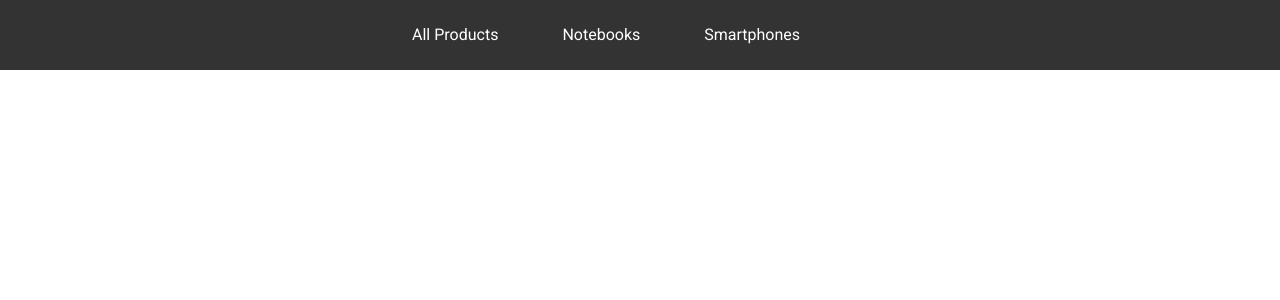
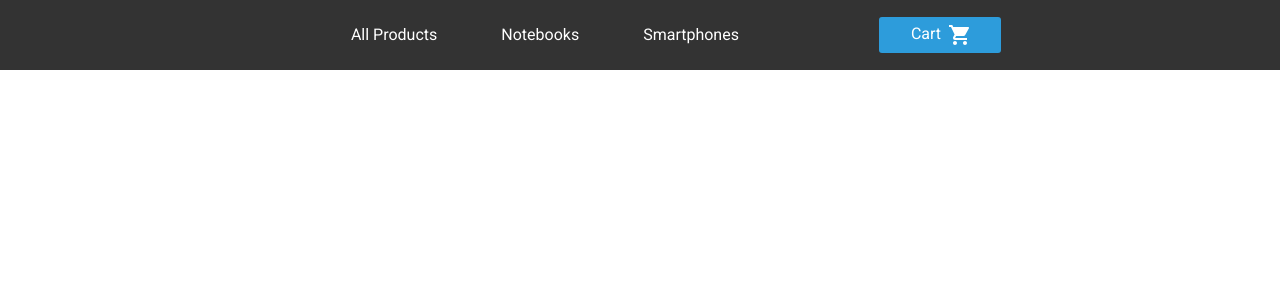
Before and after one commit to crisgon/vue-cart, a Vue app: page / in a window 1280 px wide. Shown: the top 300 px of the page. Built offline with nearby package versions, Linux system fonts and the light colour scheme.

Commit message:
Create component: Btn

```diff
--- a/src/App.vue
+++ b/src/App.vue
@@ -1,12 +1,19 @@
 <template>
-  <mainMenu></mainMenu>
+  <mainMenu>
+    <btn btnColor="btn btn-small btn-info"
+         :cartIcon="true">
+         Cart
+    </btn>
+  </mainMenu>
 </template>
 
 <script>
 import mainMenu from './components/Menu';
+import btn from './components/Btn';
 export default {
   components: {
     mainMenu,
+    btn
   }
 };
 </script>
--- /dev/null
+++ b/src/components/Btn.vue
@@ -0,0 +1,50 @@
+<template>
+  <button :class="btnColor">
+    <slot></slot>
+    <img v-if="cartIcon" src="../assets/images/cart.svg" alt="Cart Icon">
+  </button>
+</template>
+
+<script>
+export default {
+  props: ['btnColor', 'cartIcon']
+};
+</script>
+
+<style scoped>
+  .btn {
+    border: 0;
+    cursor: pointer;
+    box-sizing: border-box;
+    border-radius: 3px;
+    color: #fff;
+    display: flex;
+    justify-content: space-around;
+  }
+
+  .btn-small {
+    padding: .5em 2em;
+  }
+
+  .btn-medium {
+    padding: .7em 4.5em;
+  }
+
+  .btn-large {
+    padding: .7em 6em;
+  }
+
+  .btn-info {
+    background-color: #2D9CDB;
+  }
+
+  .btn-sucess {
+    background-color: #27AE60;
+  }
+
+  .btn img {
+    max-width: 20px;
+    margin-left: .5em;
+  }
+
+</style>
--- a/src/components/Menu.vue
+++ b/src/components/Menu.vue
@@ -13,6 +13,7 @@
         </li>
       </ul>
     </nav>
+    <slot></slot>
   </header>
 </template>
 
```
Also changed, not shown: src/assets/images/cart.svg (added), src/assets/logo.png (deleted).
